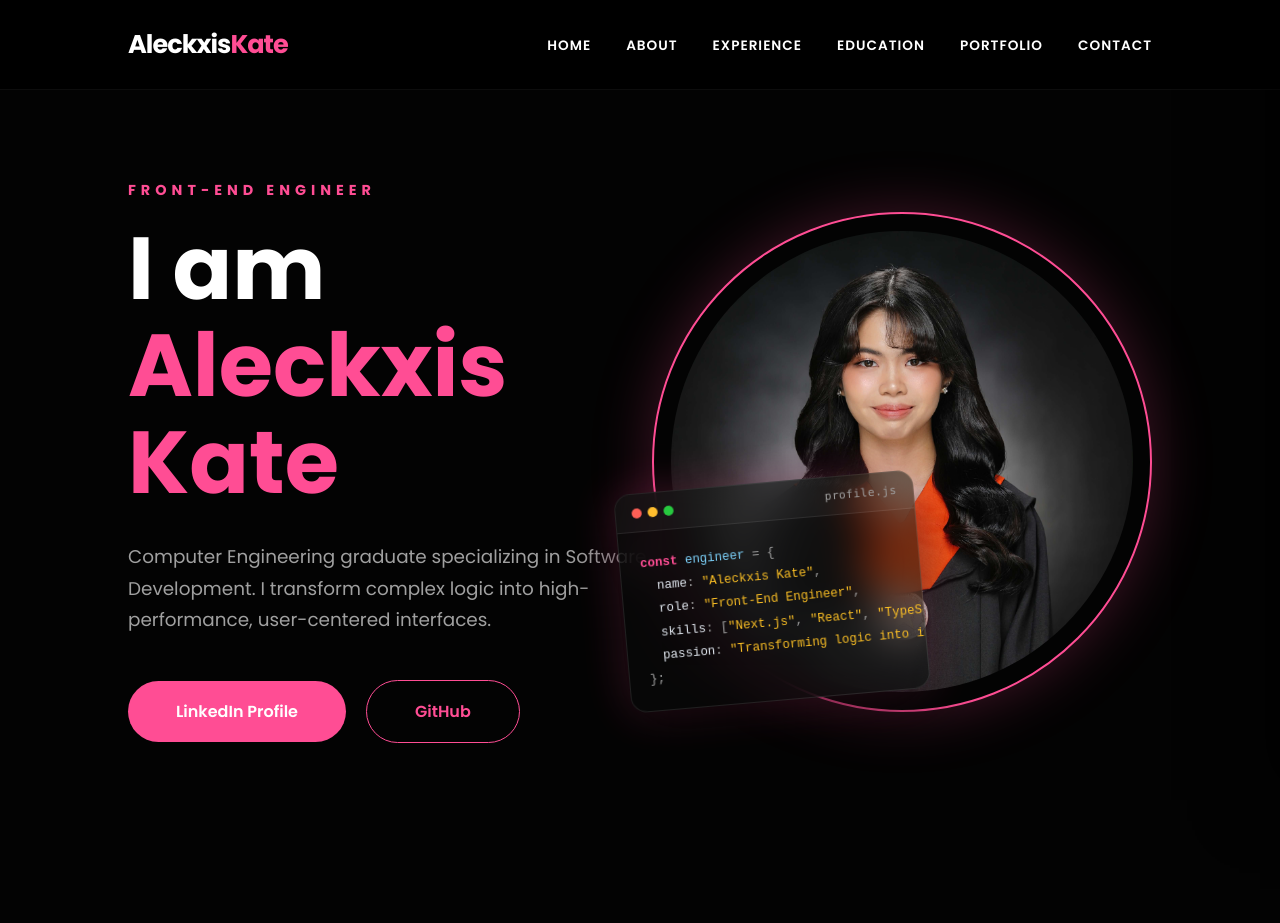
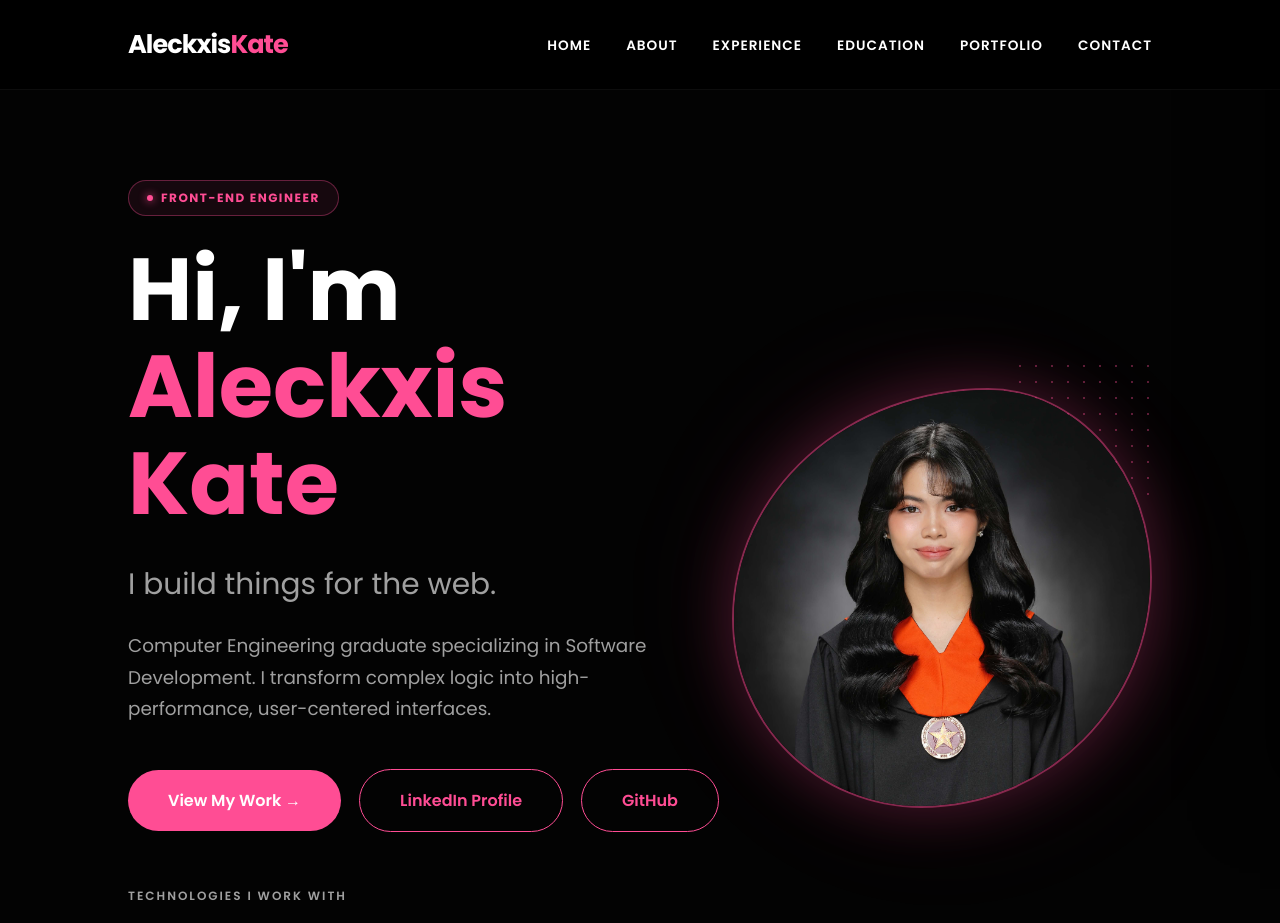
Before and after one commit to aieckxis/aleckxis-kate, a Next.js app: page / in a window 1280 px wide. Shown: the top 923 px of the page. Built offline with nearby package versions, Linux system fonts and the light colour scheme.

Commit message:
Remove codecard and redesign homepage

```diff
--- a/app/components/CodeCard.js
+++ /dev/null
@@ -1,58 +0,0 @@
-export default function CodeCard() {
-    return (
-        <div className="code-card">
-            <div className="code-card-header">
-                <div className="code-card-dots">
-                    <span className="dot dot-red" />
-                    <span className="dot dot-yellow" />
-                    <span className="dot dot-green" />
-                </div>
-                <span className="code-card-filename">profile.js</span>
-            </div>
-            <pre className="code-card-body">
-                <code>
-                    <span className="tok-kw">const</span>{' '}
-                    <span className="tok-var">engineer</span>{' '}
-                    <span className="tok-punct">=</span>{' '}
-                    <span className="tok-punct">{'{'}</span>
-                    {'\n'}
-                    {'  '}
-                    <span className="tok-prop">name</span>
-                    <span className="tok-punct">:</span>{' '}
-                    <span className="tok-str">&quot;Aleckxis Kate&quot;</span>
-                    <span className="tok-punct">,</span>
-                    {'\n'}
-                    {'  '}
-                    <span className="tok-prop">role</span>
-                    <span className="tok-punct">:</span>{' '}
-                    <span className="tok-str">&quot;Front-End Engineer&quot;</span>
-                    <span className="tok-punct">,</span>
-                    {'\n'}
-                    {'  '}
-                    <span className="tok-prop">skills</span>
-                    <span className="tok-punct">:</span>{' '}
-                    <span className="tok-punct">[</span>
-                    <span className="tok-str">&quot;Next.js&quot;</span>
-                    <span className="tok-punct">,</span>{' '}
-                    <span className="tok-str">&quot;React&quot;</span>
-                    <span className="tok-punct">,</span>{' '}
-                    <span className="tok-str">&quot;TypeScript&quot;</span>
-                    <span className="tok-punct">,</span>{' '}
-                    <span className="tok-str">&quot;Tailwind CSS&quot;</span>
-                    <span className="tok-punct">]</span>
-                    <span className="tok-punct">,</span>
-                    {'\n'}
-                    {'  '}
-                    <span className="tok-prop">passion</span>
-                    <span className="tok-punct">:</span>{' '}
-                    <span className="tok-str">
-                        &quot;Transforming logic into intuitive interfaces&quot;
-                    </span>
-                    {'\n'}
-                    <span className="tok-punct">{'}'}</span>
-                    <span className="tok-punct">;</span>
-                </code>
-            </pre>
-        </div>
-    );
-}
--- a/app/globals.css
+++ b/app/globals.css
@@ -95,7 +95,77 @@ h1 {
     line-height: 1.7;
 }
 
-/* professional neon circle for profile photo */
+/* hero badge pill */
+.hero-badge {
+    display: inline-flex;
+    align-items: center;
+    gap: 8px;
+    padding: 8px 18px;
+    border: 1px solid rgba(255, 77, 148, 0.35);
+    background: rgba(255, 77, 148, 0.08);
+    border-radius: 50px;
+    font-size: 0.75rem;
+    font-weight: 700;
+    letter-spacing: 1.5px;
+    text-transform: uppercase;
+    color: var(--pink);
+    margin-bottom: 26px;
+}
+
+.hero-badge-dot {
+    width: 6px;
+    height: 6px;
+    border-radius: 50%;
+    background: var(--pink);
+    box-shadow: 0 0 8px var(--pink);
+}
+
+.hero-subtitle {
+    font-size: 1.85rem;
+    font-weight: 500;
+    color: var(--gray);
+    margin-bottom: 24px;
+}
+
+/* technologies strip */
+.tech-stack {
+    margin-top: 55px;
+}
+
+.tech-stack-label {
+    display: block;
+    font-size: 0.75rem;
+    font-weight: 600;
+    text-transform: uppercase;
+    letter-spacing: 2px;
+    color: var(--gray);
+    margin-bottom: 18px;
+}
+
+.tech-stack-icons {
+    display: flex;
+    flex-wrap: wrap;
+    gap: 12px;
+}
+
+.tech-badge {
+    padding: 10px 18px;
+    border-radius: 12px;
+    background: var(--card);
+    border: 1px solid rgba(255, 255, 255, 0.08);
+    font-size: 0.8rem;
+    font-weight: 600;
+    color: var(--white);
+    transition: 0.3s;
+}
+
+.tech-badge:hover {
+    border-color: var(--pink);
+    color: var(--pink);
+    transform: translateY(-3px);
+}
+
+/* hero portrait area */
 .hero-visual {
     position: relative;
     display: flex;
@@ -103,142 +173,68 @@ h1 {
     justify-content: center;
 }
 
-.neon-circle {
-    width: 500px;
-    height: 500px;
-    border-radius: 50%;
-    border: 2px solid var(--pink);
-    display: flex;
-    align-items: center;
-    justify-content: center;
-    position: relative;
-    box-shadow: 0 0 60px var(--pink-glow);
+.hero-dots {
+    position: absolute;
+    top: -30px;
+    right: -10px;
+    width: 150px;
+    height: 150px;
+    background-image: radial-gradient(var(--pink) 1.5px, transparent 1.5px);
+    background-size: 16px 16px;
+    opacity: 0.35;
+    z-index: 0;
 }
 
-.neon-circle img {
-    width: 93%;
-    height: 93%;
-    border-radius: 50%;
-    object-fit: cover;
+.portrait-wrap {
+    position: relative;
+    width: 420px;
+    height: 420px;
+    z-index: 1;
 }
 
-/* floating glassmorphism code-snippet card beside the portrait */
-.code-card-float {
+.portrait-glow {
     position: absolute;
-    bottom: 10px;
-    left: -30px;
-    z-index: 3;
-    animation: code-card-bob 6s ease-in-out infinite;
+    inset: -50px;
+    background: radial-gradient(circle, var(--pink-glow), transparent 70%);
+    filter: blur(45px);
+    z-index: 0;
 }
 
-@keyframes code-card-bob {
-
-    0%,
-    100% {
-        transform: translateY(0);
-    }
-
-    50% {
-        transform: translateY(-14px);
-    }
+.portrait-blob {
+    position: relative;
+    z-index: 1;
+    width: 100%;
+    height: 100%;
+    border-radius: 61% 39% 55% 45% / 55% 45% 55% 45%;
+    overflow: hidden;
+    border: 2px solid rgba(255, 77, 148, 0.5);
+    box-shadow: 0 0 60px var(--pink-glow);
+    transition: border-radius 0.6s ease;
 }
 
-.code-card {
-    width: 300px;
-    background: rgba(10, 10, 10, 0.55);
-    backdrop-filter: blur(20px);
-    -webkit-backdrop-filter: blur(20px);
-    border: 1px solid rgba(255, 255, 255, 0.1);
-    border-radius: 16px;
-    box-shadow: 0 25px 60px rgba(0, 0, 0, 0.55), 0 0 45px var(--pink-glow);
-    overflow: hidden;
-    transform: rotate(-5deg);
-    transition: transform 0.4s ease, box-shadow 0.4s ease;
+.portrait-blob:hover {
+    border-radius: 45% 55% 39% 61% / 45% 55% 45% 55%;
 }
 
-.code-card:hover {
-    transform: rotate(0deg) scale(1.03);
-    box-shadow: 0 30px 70px rgba(0, 0, 0, 0.6), 0 0 60px var(--pink-glow);
-}
-
-.code-card-header {
-    display: flex;
-    align-items: center;
-    gap: 10px;
-    padding: 12px 16px;
-    background: rgba(255, 255, 255, 0.03);
-    border-bottom: 1px solid rgba(255, 255, 255, 0.08);
-}
-
-.code-card-dots {
-    display: flex;
-    gap: 6px;
-}
-
-.code-card-dots .dot {
-    width: 10px;
-    height: 10px;
-    border-radius: 50%;
+.portrait-blob img {
+    width: 100%;
+    height: 100%;
+    object-fit: cover;
     display: block;
 }
 
-.dot-red {
-    background: #ff5f56;
+/* interactive elements and buttons */
+.hero-btns {
+    display: flex;
+    flex-wrap: wrap;
+    gap: 18px;
+    align-items: center;
 }
 
-.dot-yellow {
-    background: #ffbd2e;
-}
-
-.dot-green {
-    background: #27c93f;
-}
-
-.code-card-filename {
-    margin-left: auto;
-    font-family: ui-monospace, 'JetBrains Mono', 'SFMono-Regular', Menlo, Consolas, monospace;
-    font-size: 0.7rem;
-    color: var(--gray);
-    letter-spacing: 0.5px;
-}
-
-.code-card-body {
-    margin: 0;
-    padding: 20px;
-    font-family: ui-monospace, 'JetBrains Mono', 'SFMono-Regular', Menlo, Consolas, monospace;
-    font-size: 0.78rem;
-    line-height: 1.7;
-    white-space: pre;
-    overflow-x: auto;
-    color: #e2e8f0;
-}
-
-.tok-kw {
-    color: var(--pink);
-    font-weight: 600;
-}
-
-.tok-var {
-    color: #7dd3fc;
-}
-
-.tok-prop {
-    color: #e2e8f0;
-}
-
-.tok-str {
-    color: #fbbf24;
-}
-
-.tok-punct {
-    color: var(--gray);
-}
-
-/* interactive elements and buttons */
 .btn-primary {
     background: var(--pink);
     color: white;
-    padding: 18px 48px;
+    padding: 18px 40px;
     border-radius: 50px;
     text-decoration: none;
     font-weight: 600;
@@ -251,11 +247,10 @@ h1 {
 .btn-outline {
     border: 1.5px solid var(--pink);
     color: var(--pink);
-    padding: 18px 48px;
+    padding: 18px 40px;
     border-radius: 50px;
     text-decoration: none;
     font-weight: 600;
-    margin-left: 20px;
     transition: 0.3s;
     display: inline-block;
 }
@@ -263,6 +258,11 @@ h1 {
 .btn-primary:hover {
     transform: translateY(-4px);
     box-shadow: 0 0 35px var(--pink);
+}
+
+.btn-outline:hover {
+    background: rgba(255, 77, 148, 0.1);
+    transform: translateY(-4px);
 }
 
 /* generic section layout and expertise grid */
@@ -597,9 +597,21 @@ footer {
         flex-direction: column;
     }
 
-    .neon-circle {
-        width: 380px;
-        height: 380px;
+    .hero-btns {
+        justify-content: center;
+    }
+
+    .tech-stack-icons {
+        justify-content: center;
+    }
+
+    .portrait-wrap {
+        width: 340px;
+        height: 340px;
+    }
+
+    .hero-dots {
+        display: none;
     }
 
     .about-grid,
@@ -617,20 +629,6 @@ footer {
 
     h1 {
         font-size: 3.5rem;
-    }
-
-    .code-card-float {
-        position: static;
-        margin-top: -40px;
-        animation: none;
-    }
-
-    .code-card {
-        transform: rotate(-3deg);
-    }
-
-    .code-card:hover {
-        transform: rotate(0deg);
     }
 }
 
@@ -763,13 +761,17 @@ footer {
         min-height: auto;
     }
 
-    .neon-circle {
-        width: 280px;
-        height: 280px;
+    .portrait-wrap {
+        width: 250px;
+        height: 250px;
     }
 
     h1 {
         font-size: 2.75rem;
+    }
+
+    .hero-subtitle {
+        font-size: 1.3rem;
     }
 
     .description {
@@ -783,8 +785,8 @@ footer {
         justify-content: center;
     }
 
-    .btn-outline {
-        margin-left: 0;
+    .tech-stack {
+        margin-top: 40px;
     }
 
     .section {
@@ -852,22 +854,9 @@ footer {
         letter-spacing: 3px;
     }
 
-    .neon-circle {
-        width: 220px;
-        height: 220px;
-    }
-
-    .code-card-float {
-        margin-top: -30px;
-    }
-
-    .code-card {
-        width: min(260px, 82vw);
-    }
-
-    .code-card-body {
-        font-size: 0.7rem;
-        padding: 16px;
+    .portrait-wrap {
+        width: 200px;
+        height: 200px;
     }
 
     .btn-primary,
--- a/app/page.js
+++ b/app/page.js
@@ -1,6 +1,5 @@
 import Navbar from './components/Navbar';
 import ContactForm from './components/ContactForm';
-import CodeCard from './components/CodeCard';
 
 const projects = [
   {
@@ -50,21 +49,28 @@ export default function Home() {
 
       <header id="home" className="hero">
         <div className="hero-content">
-          <h4 className="hello-tag">Front-End Engineer</h4>
+          <span className="hero-badge">
+            <span className="hero-badge-dot" />
+            Front-End Engineer
+          </span>
           <h1>
-            I am <span>Aleckxis Kate</span>
+            Hi, I&apos;m <span>Aleckxis Kate</span>
           </h1>
+          <h2 className="hero-subtitle">I build things for the web.</h2>
           <p className="description">
             Computer Engineering graduate specializing in Software Development.
             I transform complex logic into high-performance, user-centered
             interfaces.
           </p>
           <div className="hero-btns">
+            <a href="#projects" className="btn-primary">
+              View My Work →
+            </a>
             <a
               href="https://www.linkedin.com/in/aleckxis/"
               target="_blank"
               rel="noopener noreferrer"
-              className="btn-primary"
+              className="btn-outline"
             >
               LinkedIn Profile
             </a>
@@ -77,13 +83,27 @@ export default function Home() {
               GitHub
             </a>
           </div>
+
+          <div className="tech-stack">
+            <span className="tech-stack-label">Technologies I Work With</span>
+            <div className="tech-stack-icons">
+              <span className="tech-badge">HTML5</span>
+              <span className="tech-badge">CSS3</span>
+              <span className="tech-badge">JavaScript</span>
+              <span className="tech-badge">TypeScript</span>
+              <span className="tech-badge">React</span>
+              <span className="tech-badge">Next.js</span>
+              <span className="tech-badge">Tailwind</span>
+            </div>
+          </div>
         </div>
         <div className="hero-visual">
-          <div className="neon-circle">
-            <img src="/profile1.jpeg" alt="Aleckxis Kate Professional Portrait" />
-          </div>
-          <div className="code-card-float">
-            <CodeCard />
+          <div className="hero-dots" aria-hidden="true" />
+          <div className="portrait-wrap">
+            <div className="portrait-glow" aria-hidden="true" />
+            <div className="portrait-blob">
+              <img src="/profile1.jpeg" alt="Aleckxis Kate Professional Portrait" />
+            </div>
           </div>
         </div>
       </header>
```
